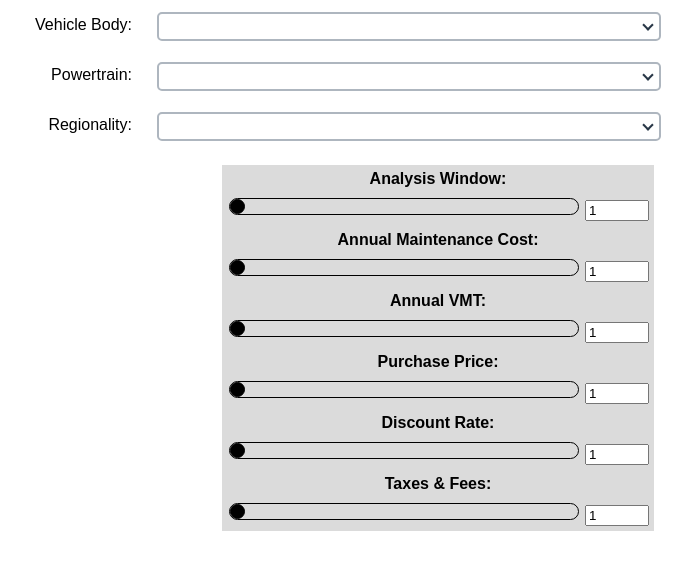
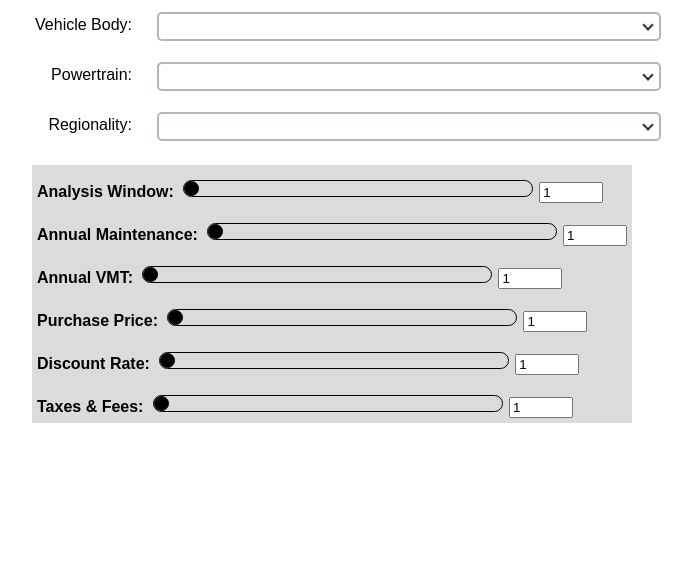
Before and after one commit to gebe678/TCO-Web-Tool, a PHP site: page /detailedView.html in a window 1280 px wide. Shown: the part 118-688 px from the top of the page, without its empty margins (8-700 px from the left). Run offline with PHP 8.4, Linux system fonts and the light colour scheme.

Commit message:
fixed slider display issue

```diff
--- a/webtool/assets/css/sliderStyles.css
+++ b/webtool/assets/css/sliderStyles.css
@@ -2,14 +2,13 @@
 
 /* styling for the container with all of the slider and text information*/
 .sliderContainer{
+    margin-left: 20px;
+    margin-top: 15px;
     display: flex;
-    margin-left: 210px;
-    margin-top: 15px;
+    display: inline-block;
 }
 
 .textBlock{
-    display: block;
-    text-align: center;
     font-family: sans-serif;
     font-weight: bold;
 }
@@ -20,6 +19,7 @@
     background: transparent;
     width: 350px;
     margin-top: 10px;
+    margin-left: 5px;
 }
 
 .inputContainer{
--- a/webtool/assets/javascript/sliderControl.js
+++ b/webtool/assets/javascript/sliderControl.js
@@ -4,7 +4,14 @@ function main()
 {
     let slider = document.querySelectorAll(".slider");
     let text = document.querySelectorAll(".outputText");
+    let textBlock = document.querySelectorAll(".textBlock");
 
+    syncSliderAndText(slider, text);
+    lineElements(textBlock);
+}
+
+function syncSliderAndText(slider, text)
+{
     for(let i = 0; i < slider.length; i++)
     {
          slider[i].value = text[i].value;
@@ -21,6 +28,37 @@ function main()
     }
 }
 
+function lineElements(textBlock)
+{
+    let cDifference = longestBlock(textBlock);
+
+    for(let i = 0; i < textBlock.length; i++)
+    {
+        let diff = cDifference - textBlock[i].innerHTML.length;
+
+        for(let j = 0; j < diff; j++)
+        {
+            // find an invisible character that will move everything onward
+            textBlock[i].innerHTML = textBlock[i].innerHTML + "\r";
+        }
+    }
+}
+
+function longestBlock(textBlock)
+{
+    let characterDifference = textBlock[0].innerHTML.length;
+
+    for(let i = 0; i < textBlock.length; i++)
+    {
+        if(textBlock[i].innerHTML.length > characterDifference)
+        {
+            characterDifference = textBlock[i].innerHTML.length;
+        }
+    }
+
+    return characterDifference;
+}
+
 window.addEventListener("DOMContentLoaded", function(){
     main();
 });
--- a/webtool/detailedView.html
+++ b/webtool/detailedView.html
@@ -71,7 +71,7 @@
 
     <!--range slider for additional modification to the initial options-->
     <div class="sliderContainer">
-        <div class="sliders">
+
         <span class="inputContainer">
             <span class="textBlock">Analysis Window:</span>
             <input type="range" min="1" max="100" value="1" class="slider">
@@ -79,7 +79,7 @@
          </span>
 
         <span class="inputContainer">
-                <span class="textBlock">Annual Maintenance Cost:</span>
+            <span class="textBlock">Annual Maintenance:</span>
             <input type="range" min="1" max="100" value="1" class="slider">
             <input type="number" class="outputText" value="1" min="1" max="100">
         </span>
@@ -107,7 +107,6 @@
             <input type="range" min="1" max="100" value="1" class="slider">
             <input type="number" class="outputText" value="1" min="1" max="100">
         </span>
-        </div>
 
     </div>
 
```
Also changed, not shown: README.md. Lines whose indentation alone changed are shown as unchanged.
